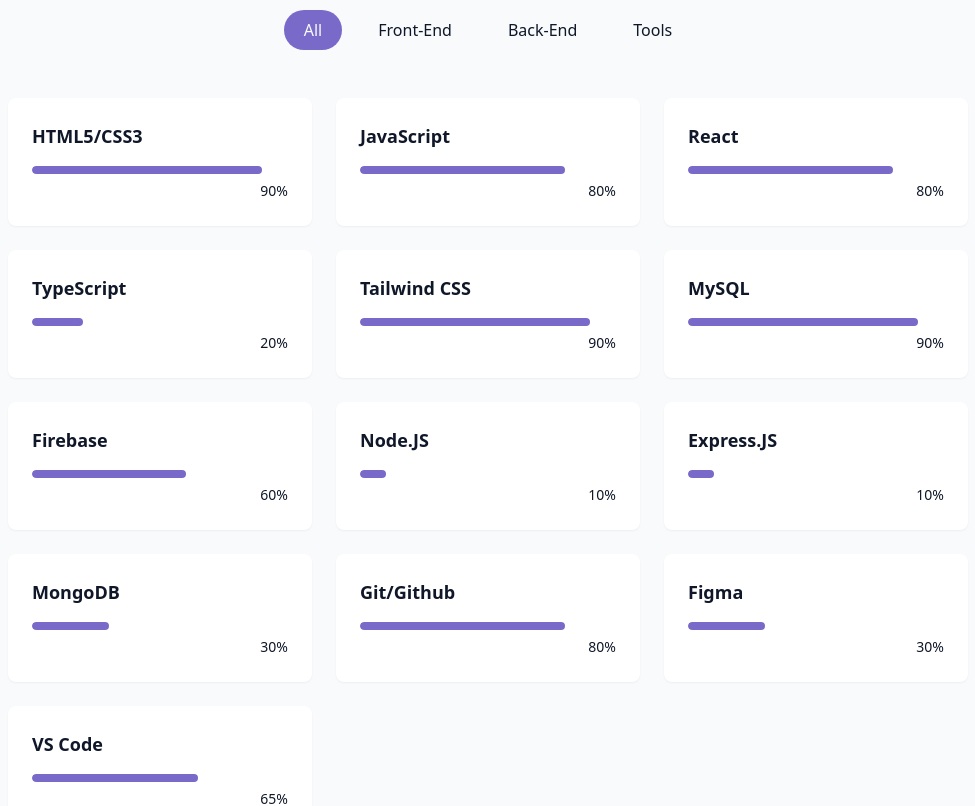
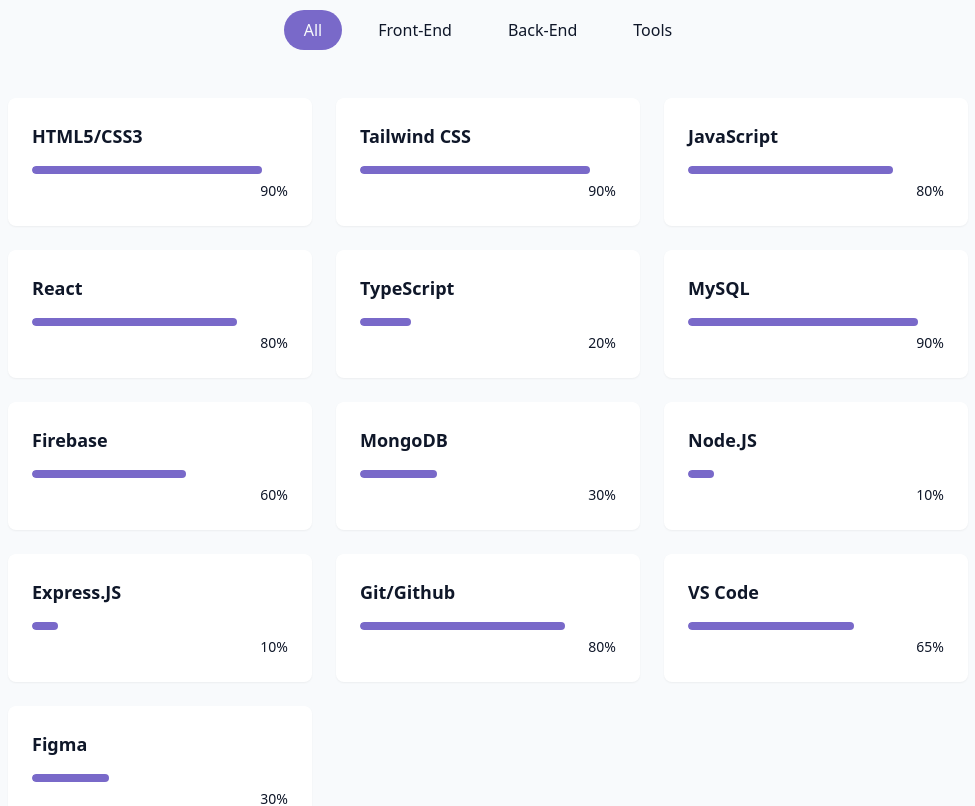
Before and after one commit to Prdp-ktri/September-2025-portfolio, a React (Vite) app: page / in a window 1280 px wide. Shown: the part 1680-2486 px from the top of the page, without its empty margins (152-1127 px from the left). Built offline with nearby package versions, Linux system fonts and the light colour scheme.

Commit message:
skills in descending
skills in descending

```diff
--- a/src/components/SkillsSection.jsx
+++ b/src/components/SkillsSection.jsx
@@ -4,22 +4,22 @@
 const skills = [
   // Front End
   { name: "HTML5/CSS3", level: 90, category: "Front-End" },
+  { name: "Tailwind CSS", level: 90, category: "Front-End" },
   { name: "JavaScript", level: 80, category: "Front-End" },
   { name: "React", level: 80, category: "Front-End" },
   { name: "TypeScript", level: 20, category: "Front-End" },
-  { name: "Tailwind CSS", level: 90, category: "Front-End" },
 
   // Back End
   { name: "MySQL", level: 90, category: "Back-End" },
   { name: "Firebase", level: 60, category: "Back-End" },
+  { name: "MongoDB", level: 30, category: "Back-End" },
   { name: "Node.JS", level: 10, category: "Back-End" },
   { name: "Express.JS", level: 10, category: "Back-End" },
-  { name: "MongoDB", level: 30, category: "Back-End" },
 
   // Tools
   { name: "Git/Github", level: 80, category: "Tools" },
+  { name: "VS Code", level: 65, category: "Tools" },
   { name: "Figma", level: 30, category: "Tools" },
-  { name: "VS Code", level: 65, category: "Tools" },
 ];
 
 const categories = ["All", "Front-End", "Back-End", "Tools"];
```
